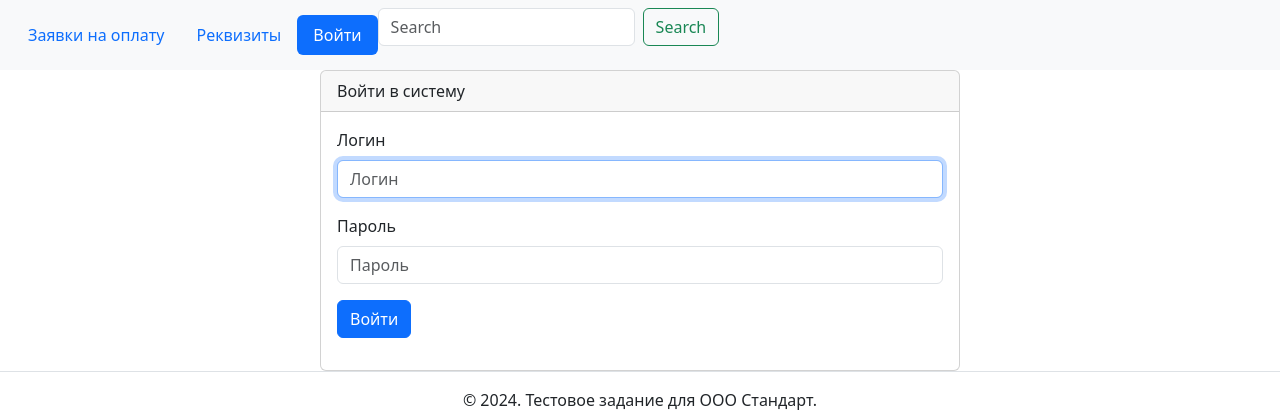
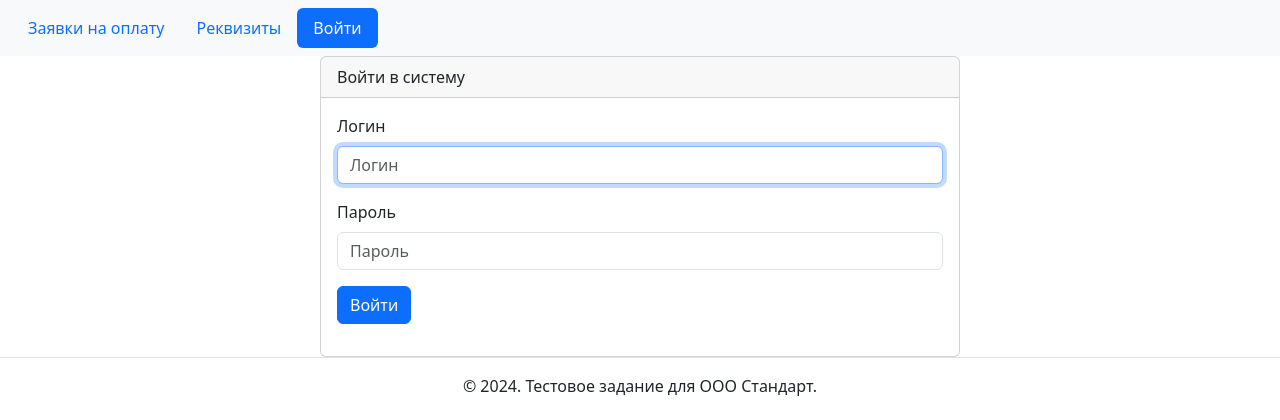
Before and after one commit to FluckyGo/OOO-Standart_test_task, a Django app: page /auth/login/ in a window 1280 px wide. Shown: the top 420 px of the page. Run offline with Django 3.2, Linux system fonts and the light colour scheme; some libraries are stand-ins or nearby versions.

Commit message:
fix header

```diff
--- a/ooo_standart_project/templates/includes/header.html
+++ b/ooo_standart_project/templates/includes/header.html
@@ -53,15 +53,18 @@
                     <button type="submit" class="btn btn-primary mx-3 mt-3">Применить</button>
                 </form>
               </div>
+
+              <form class="d-flex" role="search">
+                <input class="form-control me-2" type="search" placeholder="Search" aria-label="Search" action="{% url 'request:search' %}" method="GET" name="q">
+                <button class="btn btn-outline-success" type="submit">Search</button>
+              </form>
+
             {% else %}
             {% endif %}
         </ul>
 
 
-        <form class="d-flex" role="search">
-            <input class="form-control me-2" type="search" placeholder="Search" aria-label="Search" action="{% url 'request:search' %}" method="GET" name="q">
-            <button class="btn btn-outline-success" type="submit">Search</button>
-        </form>
+
         </div>
     </div>
     </nav>
```
